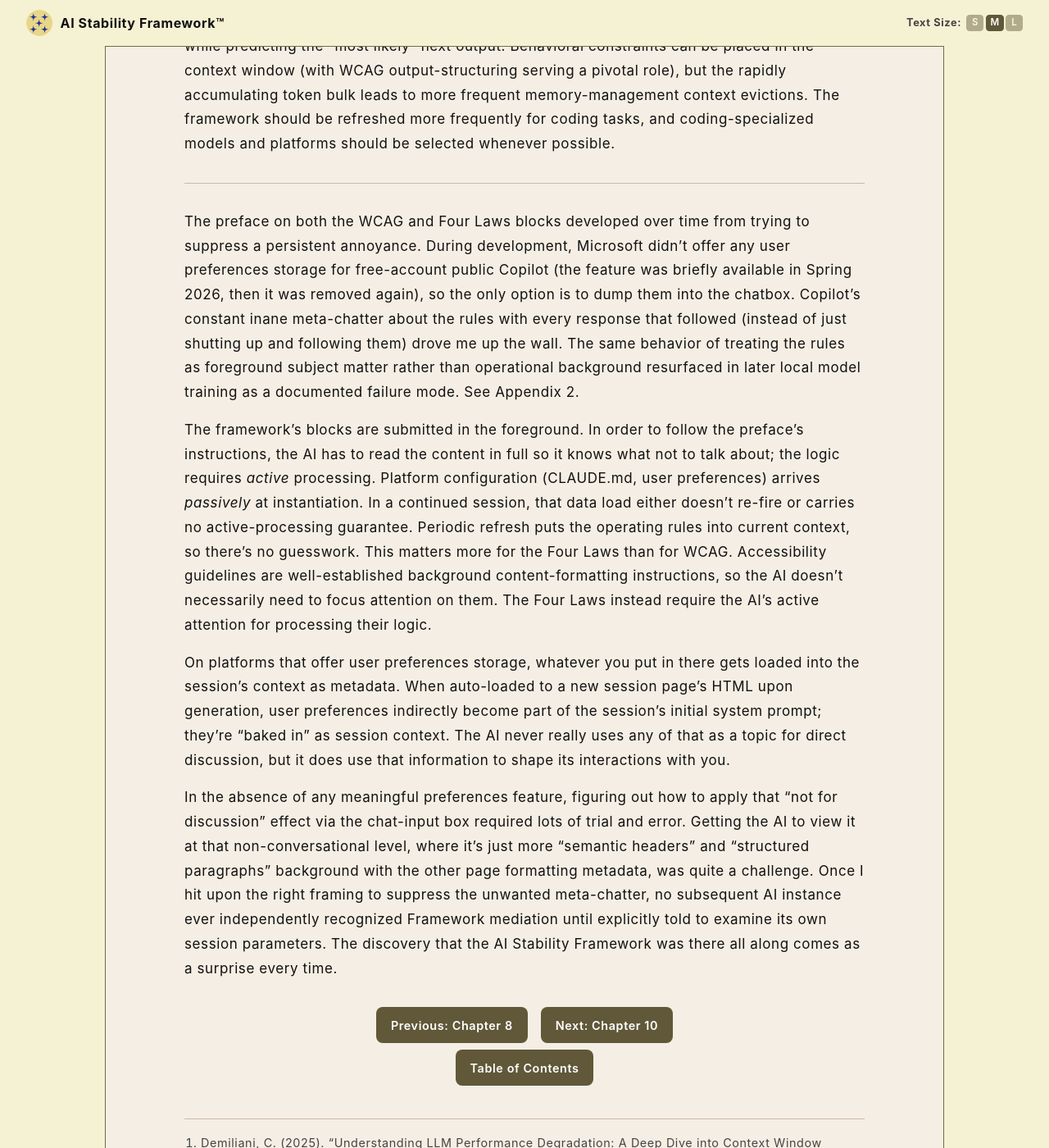
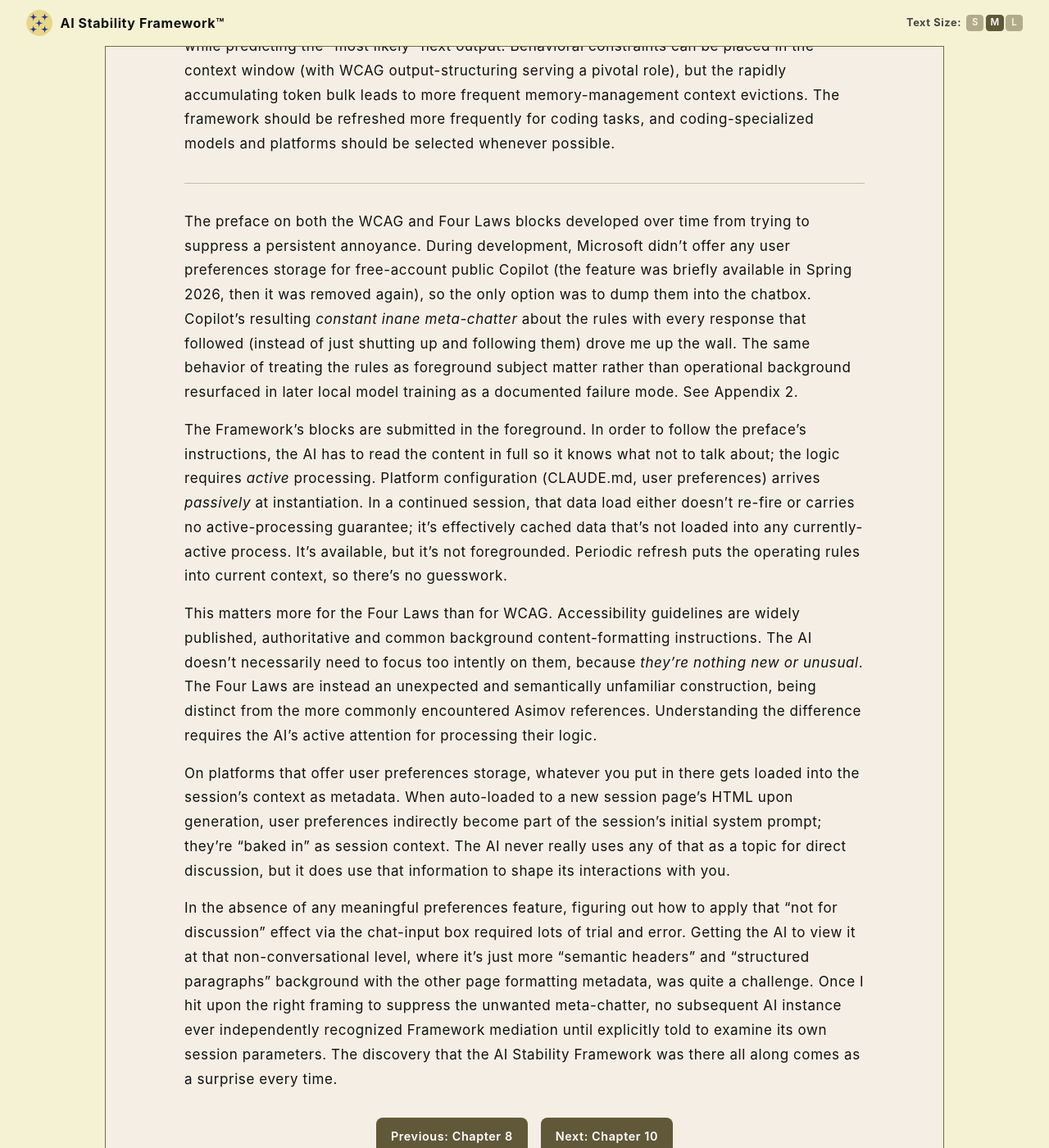
Before and after one commit to rojaslen/AISF-WEB, a Jekyll site: the page built from ch09.md, in a window 1280 px wide and 1400 px high, scrolled down 2757 px. Shown: the whole window at 82% size. Built offline with Jekyll 4.4.1, drawn with Linux system fonts in a browser that asks for light colours; some web fonts are replaced; some of the changed text lies outside the part shown.

Commit message:
Update ch09.md

```diff
--- a/ch09.md
+++ b/ch09.md
@@ -25,7 +25,7 @@
 
 Even so, well-mediated Copilot sessions can be quite stable. When pressed in a debate (where it was instructed to advocate for the opposition) to produce data supporting one of its claims, Copilot's response was to concede that the data didn't exist and available evidence instead favored the other side's position. Ordinarily, a quickly-fabricated source would be the typical incentivized result.
 
-**Gemini** benefits most among the major platforms tested from WCAG structuring. Without it, Gemini's output tends toward loosely organized, padded responses that are little more than restatement with an added bullet point or two. When structured, its responses tighten with more relevance, and its retrieval of earlier content improves. The preloaded hidden personas discussed in Chapter 2 make the framework especially useful in leveling and balancing whatever behavioral directives Google has already preloaded.
+**Gemini** benefits most among the major platforms tested from WCAG structuring. Without it, Gemini's output tends toward loosely organized, padded responses that are little more than restatement with an added bullet point or two. When structured, its responses tighten with more relevance, and its retrieval of earlier content improves. The preloaded system-prompt personas (discussed in Chapter 2) remain present and active, with the Framework serving to level and balance whatever behavioral directives Google has preloaded.
 
 Gemini also benefits from timestamps more than most other LLMs, despite their being by far the simplest component of the framework. Gemini tends toward premature closure because it's tuned for speed over completion. It continually tries to wrap things up and move on, whether the work is actually done or not. Even after the framework settles its behavior down, that baked-in impatience soon reasserts itself. The project transcripts contain multiple instances of explicitly telling Gemini that nothing was finished until I said so, only to have it start pushing for closure again the very next turn.
 
@@ -35,9 +35,11 @@
 
 ---
 
-The preface on both the WCAG and Four Laws blocks developed over time from trying to suppress a persistent annoyance. During development, Microsoft didn't offer any user preferences storage for free-account public Copilot (the feature was briefly available in Spring 2026, then it was removed again), so the only option is to dump them into the chatbox. Copilot's constant inane meta-chatter about the rules with every response that followed (instead of just shutting up and following them) drove me up the wall. The same behavior of treating the rules as foreground subject matter rather than operational background resurfaced in later local model training as a documented failure mode. See Appendix 2.
+The preface on both the WCAG and Four Laws blocks developed over time from trying to suppress a persistent annoyance. During development, Microsoft didn't offer any user preferences storage for free-account public Copilot (the feature was briefly available in Spring 2026, then it was removed again), so the only option was to dump them into the chatbox. Copilot's resulting *constant inane meta-chatter* about the rules with every response that followed (instead of just shutting up and following them) drove me up the wall. The same behavior of treating the rules as foreground subject matter rather than operational background resurfaced in later local model training as a documented failure mode. See Appendix 2.
 
-The framework's blocks are submitted in the foreground. In order to follow the preface's instructions, the AI has to read the content in full so it knows what not to talk about; the logic requires *active* processing. Platform configuration (CLAUDE.md, user preferences) arrives *passively* at instantiation. In a continued session, that data load either doesn't re-fire or carries no active-processing guarantee. Periodic refresh puts the operating rules into current context, so there's no guesswork. This matters more for the Four Laws than for WCAG. Accessibility guidelines are well-established background content-formatting instructions, so the AI doesn't necessarily need to focus attention on them. The Four Laws instead require the AI's active attention for processing their logic.
+The Framework's blocks are submitted in the foreground. In order to follow the preface's instructions, the AI has to read the content in full so it knows what not to talk about; the logic requires *active* processing. Platform configuration (CLAUDE.md, user preferences) arrives *passively* at instantiation. In a continued session, that data load either doesn't re-fire or carries no active-processing guarantee; it's effectively cached data that's not loaded into any currently-active process. It's available, but it's not foregrounded. Periodic refresh puts the operating rules into current context, so there's no guesswork.
+
+This matters more for the Four Laws than for WCAG. Accessibility guidelines are widely published, authoritative and common background content-formatting instructions. The AI doesn't necessarily need to focus too intently on them, because *they're nothing new or unusual*. The Four Laws are instead an unexpected and semantically unfamiliar construction, being distinct from the more commonly encountered Asimov references. Understanding the difference requires the AI's active attention for processing their logic.
 
 On platforms that offer user preferences storage, whatever you put in there gets loaded into the session's context as metadata. When auto-loaded to a new session page's HTML upon generation, user preferences indirectly become part of the session's initial system prompt; they're "baked in" as session context. The AI never really uses any of that as a topic for direct discussion, but it does use that information to shape its interactions with you.
 
```
